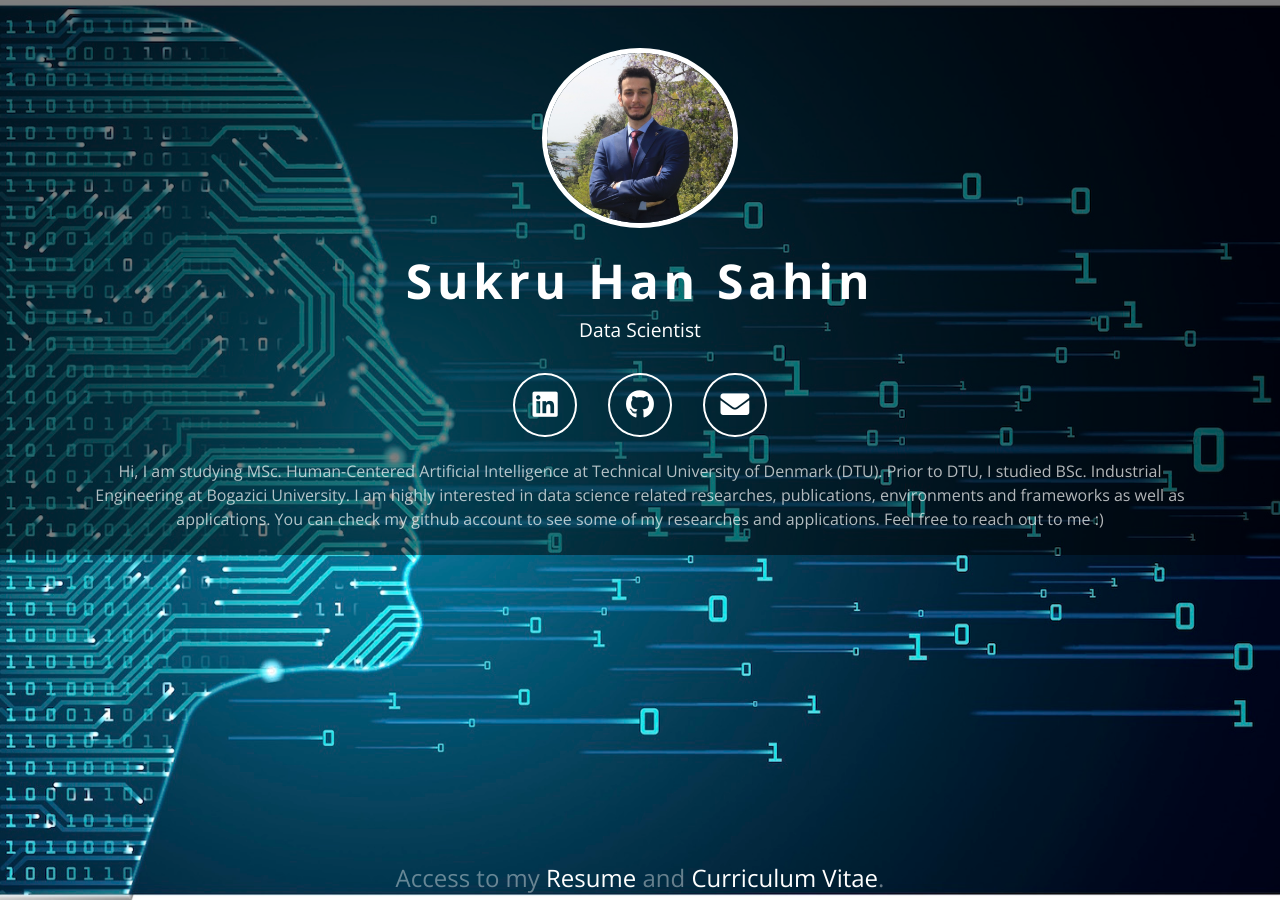
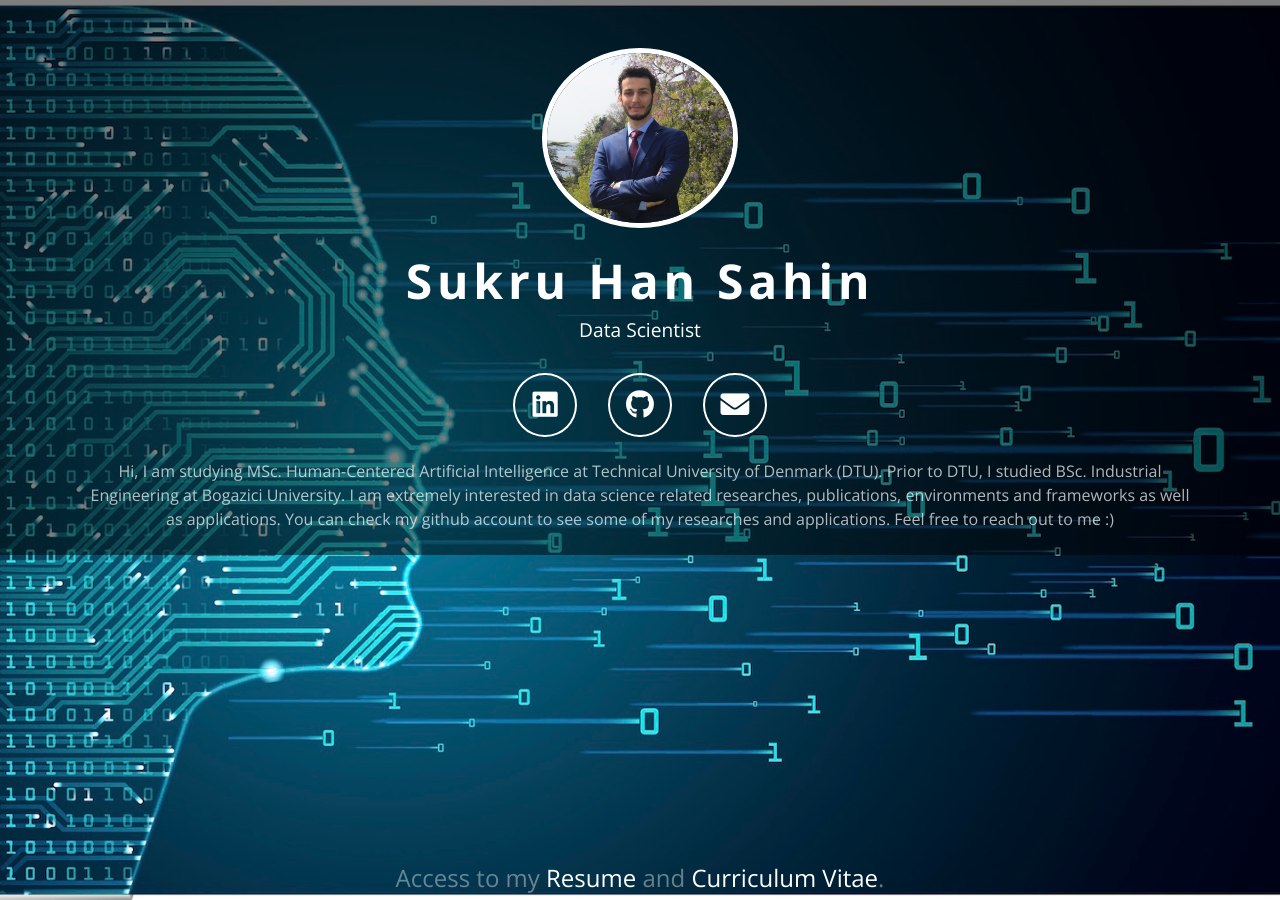
Before and after one commit to SukruHan/SukruHan.github.io, a Jekyll site: the page built from index.html, in a window 1280 px wide. Built offline with Jekyll 4.4.1, drawn with Linux system fonts in a browser that asks for light colours; nearby versions of some CDN libraries.

Commit message:
Update _config.yml

```diff
--- a/_config.yml
+++ b/_config.yml
@@ -76,6 +76,6 @@
 #extra_html:
 extra_html: >
     Hi, I am studying MSc. Human-Centered Artificial Intelligence at Technical University of Denmark (DTU).
-    Prior to DTU, I studied BSc. Industrial Engineering at Bogazici University. I am highly interested in data science related researches, publications, environments and frameworks as well as applications. You can check my github account to see some of my researches and applications. Feel free to reach out to me :)
+    Prior to DTU, I studied BSc. Industrial Engineering at Bogazici University. I am extremely interested in data science related researches, publications, environments and frameworks as well as applications. You can check my github account to see some of my researches and applications. Feel free to reach out to me :)
 
 #EOF
```
